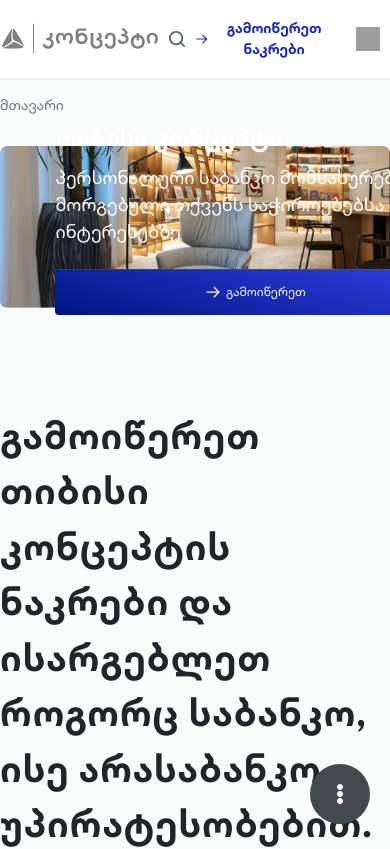
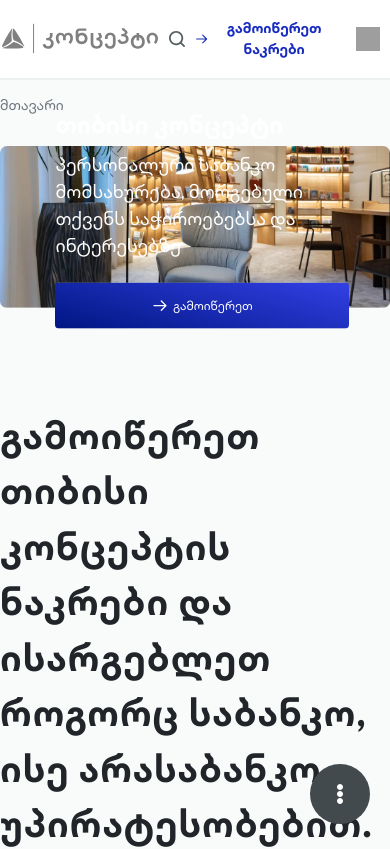
Before and after one commit to bubajakhaia/tbc-concept, a React (Create React App) app: page / in a window 390 px wide. Shown: the top 849 px of the page. Built offline with nearby package versions, Linux system fonts and the light colour scheme; grey boxes are pictures that could not be loaded.

Commit message:
fixed btn

```diff
--- a/src/components/SubscribeKit.css
+++ b/src/components/SubscribeKit.css
@@ -72,5 +72,5 @@
 }
 @media (max-width:768px){
 .personal-banker-button, .subscribe-button{
-    width: 400px;
+    width: 90%;
 }}
```
